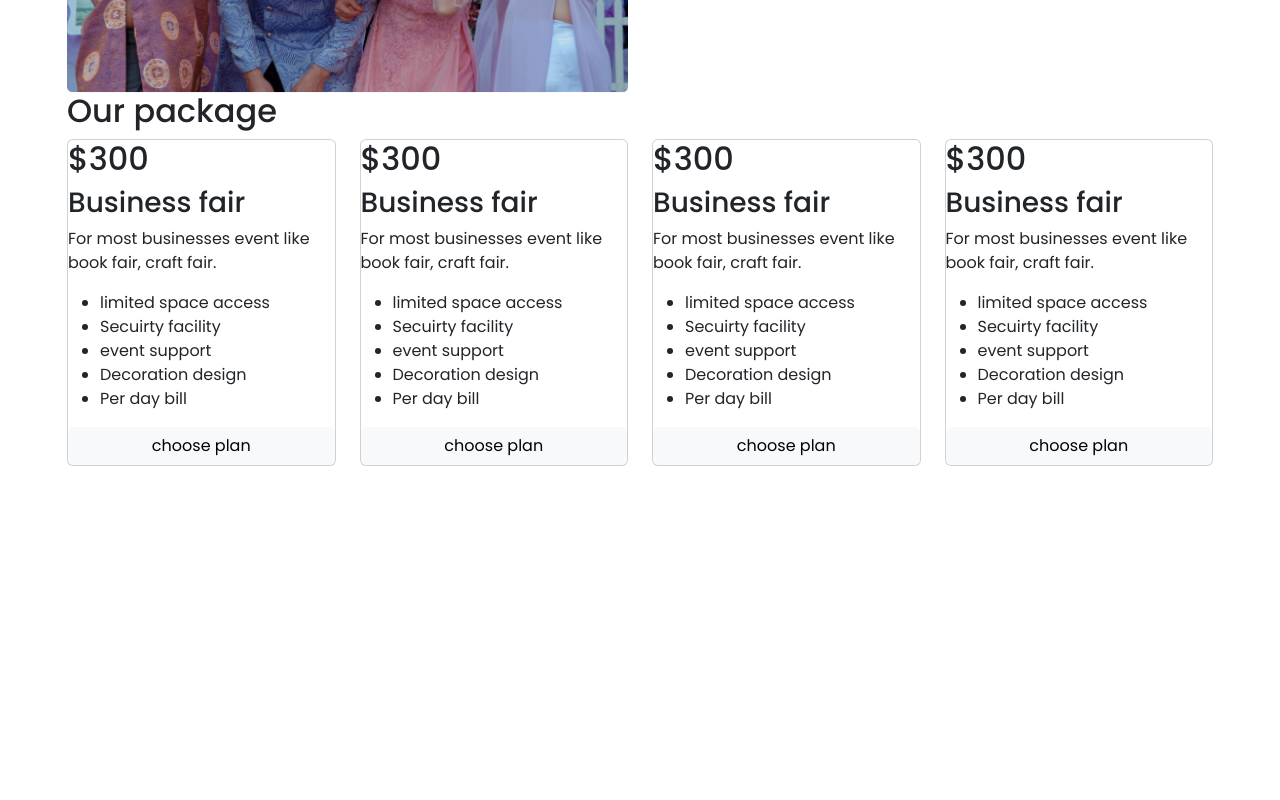
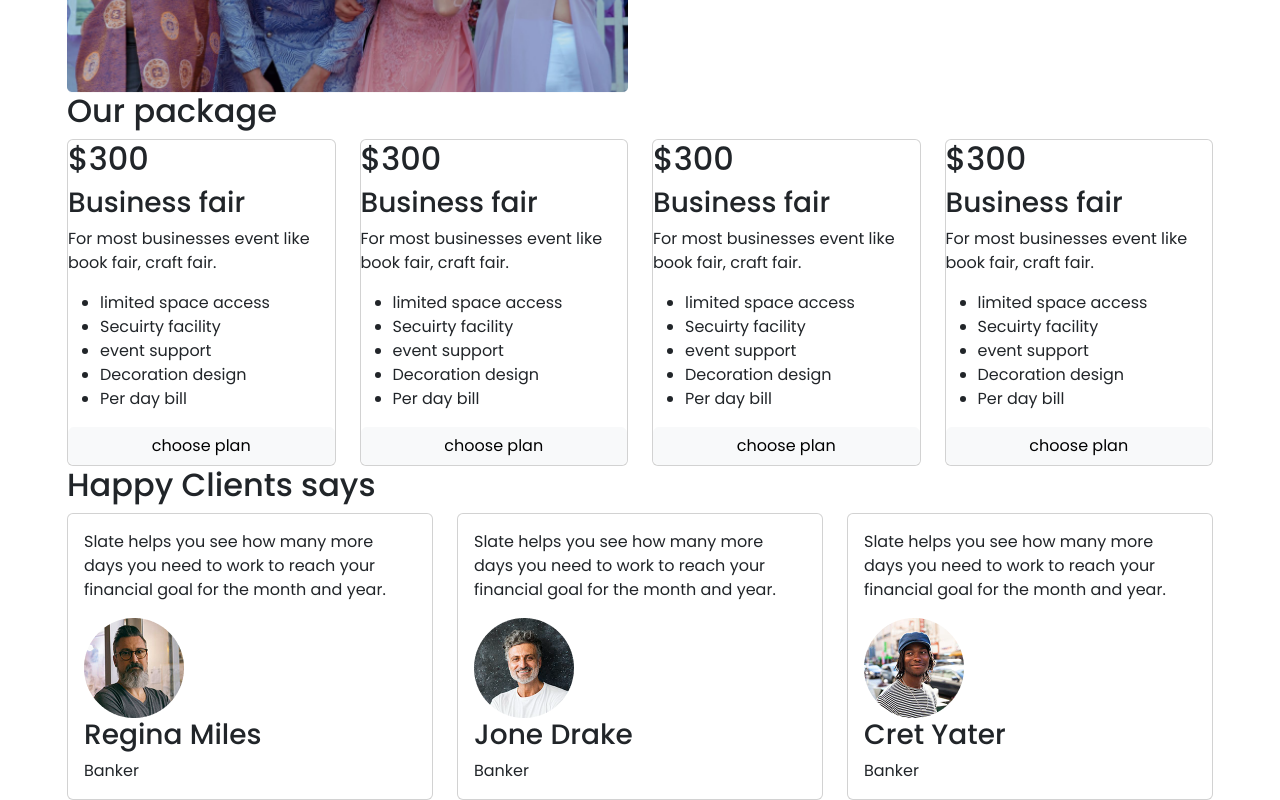
Before and after one commit to sazzadshakhbd/convention-center, a plain HTML site: page index.html in a window 1280 px wide. Shown: the part 857-1657 px from the top of the page. Before the commit the page ends 1323 px from the top, so only its background shows below. Drawn offline with nearby package versions, Linux system fonts and the light colour scheme.

Commit message:
add client feedback section

```diff
--- a/index.html
+++ b/index.html
@@ -210,6 +210,60 @@
                 </div>
             </div>
         </section>
+        <!-- Clients Feedback -->
+        <section class="feedback">
+            <div class="container custom-container">
+                <!-- Title -->
+                <div class="row">
+                    <div class="col-12">
+                        <div class="title">
+                            <h2>Happy Clients says</h2>
+                        </div>
+                    </div>
+                </div>
+                <div class="row">
+                    <div class="col-md-4">
+                        <div class="card">
+                            <div class="card-body">
+                                <p>Slate helps you see how
+                                    many more days you need
+                                    to work to reach your financial
+                                    goal for the month and year.</p>
+                                <img src="images/person 1.png" alt="">
+                                <h3>Regina Miles</h3>
+                                <span>Banker</span>
+                            </div>
+                        </div>
+                    </div>
+                    <div class="col-md-4">
+                        <div class="card">
+                            <div class="card-body">
+                                <p>Slate helps you see how
+                                    many more days you need
+                                    to work to reach your financial
+                                    goal for the month and year.</p>
+                                <img src="images/person 2.png" alt="">
+                                <h3>Jone Drake</h3>
+                                <span>Banker</span>
+                            </div>
+                        </div>
+                    </div>
+                    <div class="col-md-4">
+                        <div class="card">
+                            <div class="card-body">
+                                <p>Slate helps you see how
+                                    many more days you need
+                                    to work to reach your financial
+                                    goal for the month and year.</p>
+                                <img src="images/person 3.png" alt="">
+                                <h3>Cret Yater</h3>
+                                <span>Banker</span>
+                            </div>
+                        </div>
+                    </div>
+                </div>
+            </div>
+        </section>
     </main>
 
 
```
